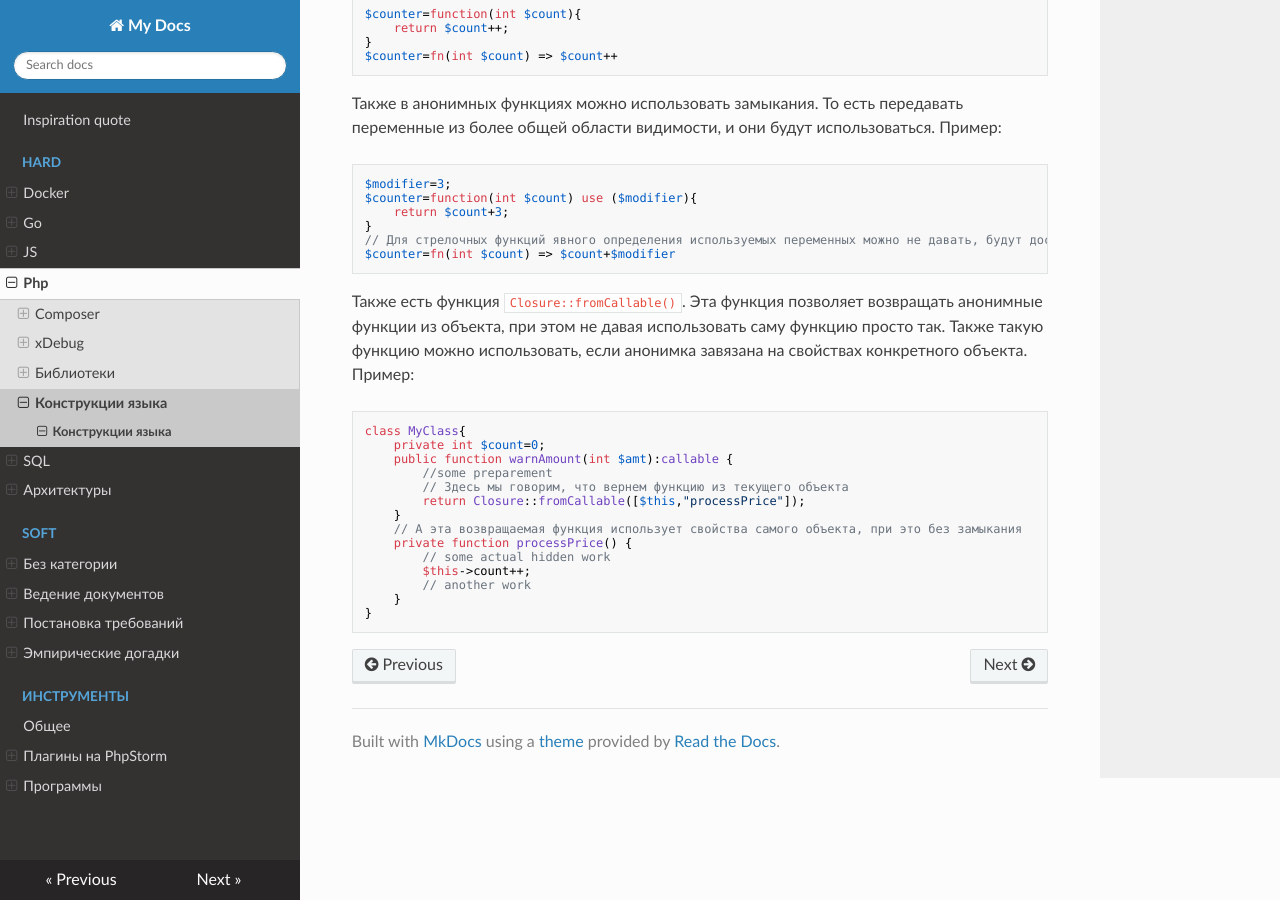
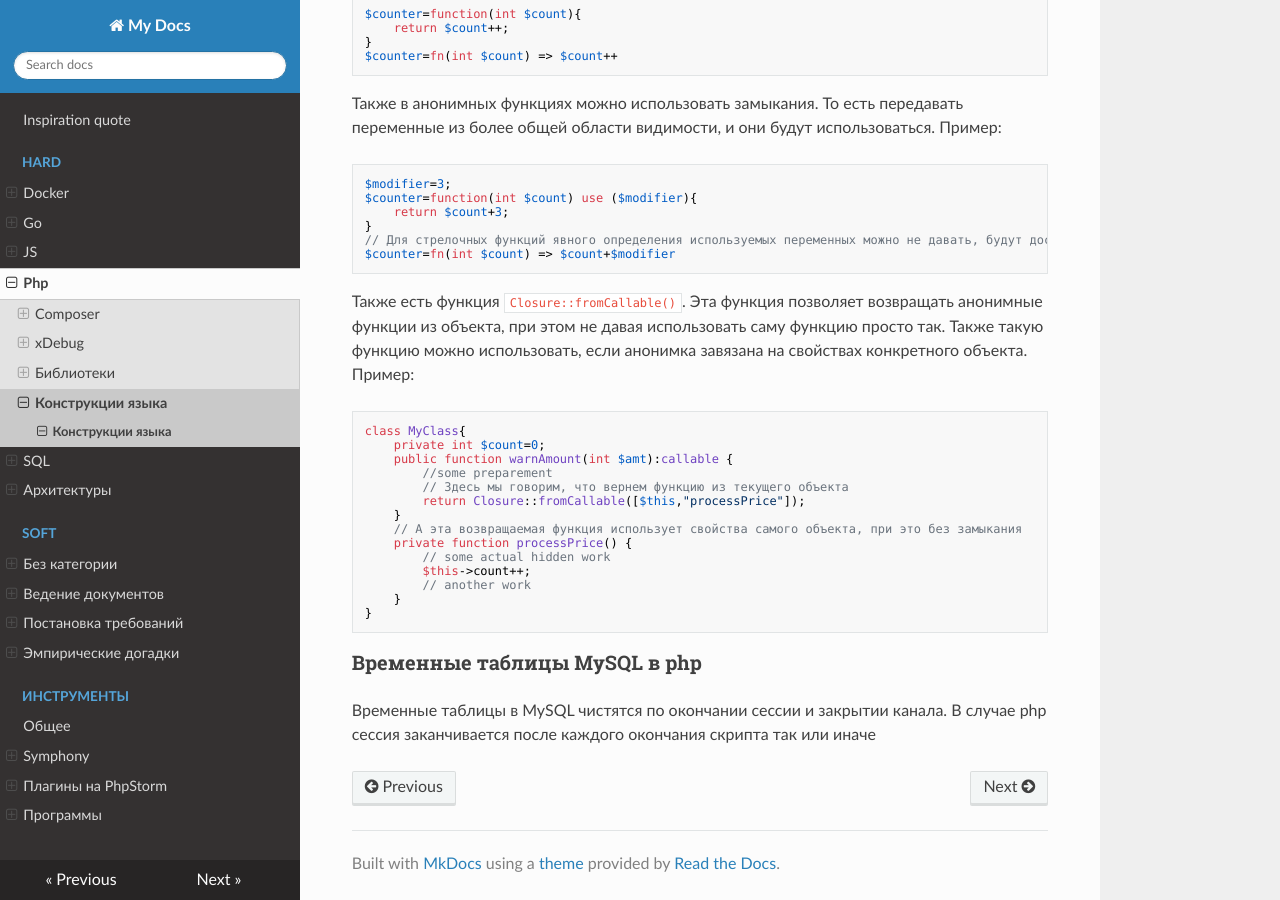
Before and after one commit to RyndychRD/code-conspect, an MkDocs documentation site: the page built from docs/hard/Php/Конструкции языка/Конструкции языка.md, in a window 1280 px wide and 900 px high, scrolled down 1261 px. Built offline with MkDocs 1.6.1, drawn with Linux system fonts in a browser that asks for light colours; nearby versions of some CDN libraries.

Commit message:
Добавил что то из эмпирического и немного про  php

````diff
--- a/docs/hard/Php/Конструкции языка/Конструкции языка.md
+++ b/docs/hard/Php/Конструкции языка/Конструкции языка.md
@@ -79,3 +79,6 @@ class MyClass{
 	}
 }
 ```
+### Временные таблицы MySQL в php
+Временные таблицы в MySQL чистятся по окончании сессии и закрытии канала. В случае php сессия заканчивается после каждого окончания
+скрипта так или иначе
````
Also changed, not shown: docs/hard/Php/Библиотеки/Миграции и сиды/Propel.md (added, +30 -0 lines), docs/soft/Эмпирические догадки /Как надо писать код и чего придерживаться.md (+5 -0 lines), docs/Инструменты/Symphony/Хайлайты по инструментарию.md (added).
